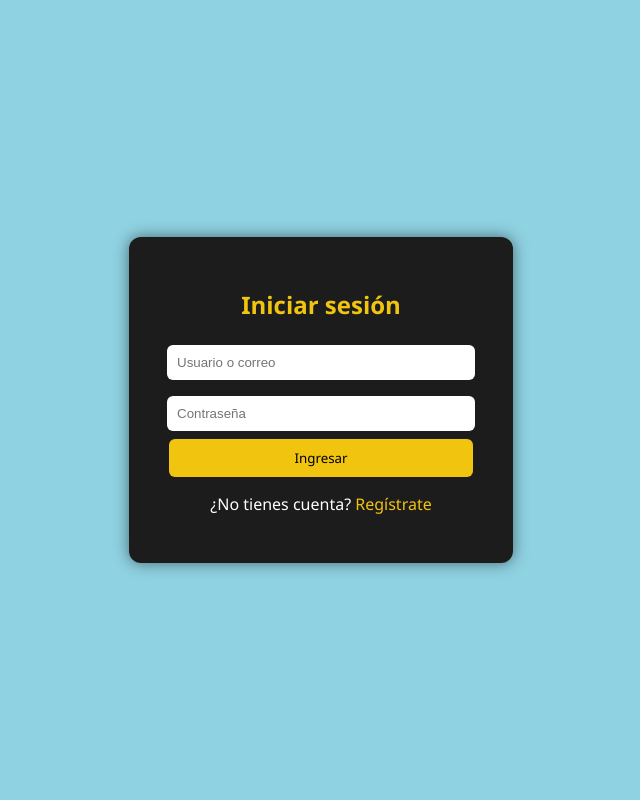
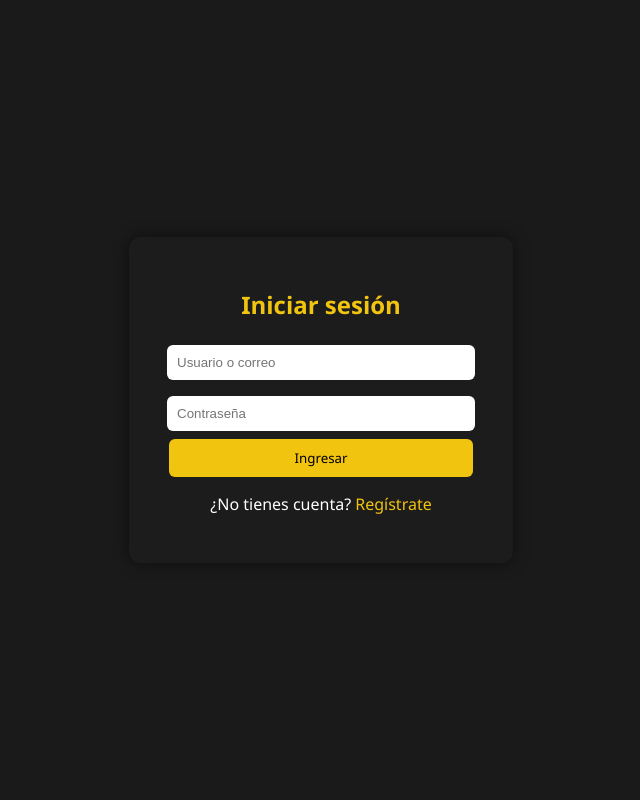
Before and after one commit to alfonseca28/javascript-course, a PHP site: page /index.php in a window 1280 px wide. Shown: the whole page, without its empty margins (319-959 px from the left). Run offline with PHP 8.4, Linux system fonts and the light colour scheme; a stand-in replaces the project's code that opens the database connection.

Commit message:
Se cambia el color del fondo desde el archivo base.css #1a1a1a

```diff
--- a/assets/css/base.css
+++ b/assets/css/base.css
@@ -5,7 +5,7 @@
 body {
   margin: 0;
   font-family: "Segoe UI", Tahoma, Geneva, Verdana, sans-serif;
-  background-color: #8fd2e2;
+  background-color: #1a1a1a;
   color: #fff;
   min-height: 100vh;
 }
```
